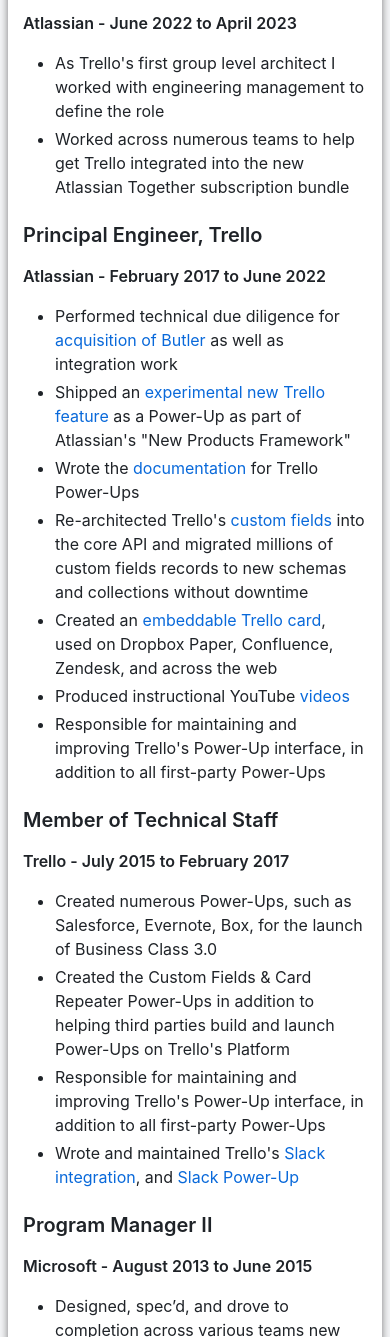
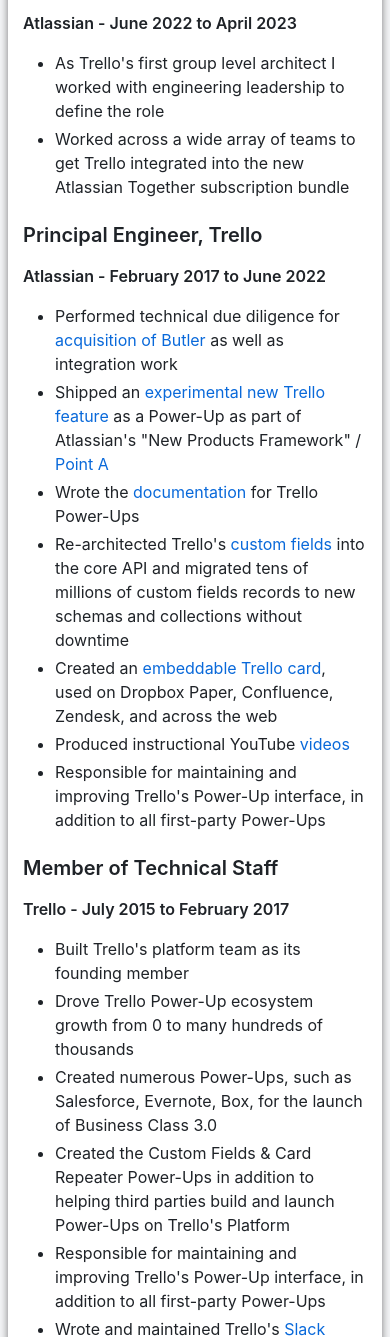
Before and after one commit to mpcowan/website, a website built with Parcel: page src/resume.html in a window 390 px wide. Shown: the part 440-1777 px from the top of the page. Built offline with nearby package versions, Linux system fonts and the light colour scheme.

Commit message:
Resume updates

```diff
--- a/src/resume.html
+++ b/src/resume.html
@@ -39,16 +39,16 @@
 <h3>Architect, Trello Enterprise &amp; Commerce</h3>
 <p><strong>Atlassian - June 2022 to April 2023</strong></p>
 <ul>
-<li>As Trello&#39;s first group level architect I worked with engineering management to define the role</li>
-<li>Worked across numerous teams to help get Trello integrated into the new Atlassian Together subscription bundle</li>
+<li>As Trello&#39;s first group level architect I worked with engineering leadership to define the role</li>
+<li>Worked across a wide array of teams to get Trello integrated into the new Atlassian Together subscription bundle</li>
 </ul>
 <h3>Principal Engineer, Trello</h3>
 <p><strong>Atlassian - February 2017 to June 2022</strong></p>
 <ul>
 <li>Performed technical due diligence for <a href="https://blog.trello.com/trello-acquires-butler">acquisition of Butler</a> as well as integration work</li>
-<li>Shipped an <a href="https://trello.com/power-ups/6048e897c73d032a983e2a7c/dashcards">experimental new Trello feature</a> as a Power-Up as part of Atlassian&#39;s &quot;New Products Framework&quot;</li>
+<li>Shipped an <a href="https://trello.com/power-ups/6048e897c73d032a983e2a7c/dashcards">experimental new Trello feature</a> as a Power-Up as part of Atlassian&#39;s &quot;New Products Framework&quot; / <a href="https://www.atlassian.com/point-a">Point A</a></li>
 <li>Wrote the <a href="https://developers.trello.com/reference#power-ups-intro">documentation</a> for Trello Power-Ups</li>
-<li>Re-architected Trello&#39;s <a href="https://blog.trello.com/trello-custom-fields-with-mobile-more-fields-api0">custom fields</a> into the core API and migrated millions of custom fields records to new schemas and collections without downtime</li>
+<li>Re-architected Trello&#39;s <a href="https://blog.trello.com/trello-custom-fields-with-mobile-more-fields-api0">custom fields</a> into the core API and migrated tens of millions of custom fields records to new schemas and collections without downtime</li>
 <li>Created an <a href="https://developers.trello.com/docs/cards">embeddable Trello card</a>, used on Dropbox Paper, Confluence, Zendesk, and across the web</li>
 <li>Produced instructional YouTube <a href="https://www.youtube.com/channel/UCXOGrsPzCmYJIpGUytP5ntw/videos">videos</a></li>
 <li>Responsible for maintaining and improving Trello&#39;s Power-Up interface, in addition to all first-party Power-Ups</li>
@@ -56,6 +56,8 @@
 <h3>Member of Technical Staff</h3>
 <p><strong>Trello - July 2015 to February 2017</strong></p>
 <ul>
+<li>Built Trello&#39;s platform team as its founding member</li>
+<li>Drove Trello Power-Up ecosystem growth from 0 to many hundreds of thousands</li>
 <li>Created numerous Power-Ups, such as Salesforce, Evernote, Box, for the launch of Business Class 3.0</li>
 <li>Created the Custom Fields &amp; Card Repeater Power-Ups in addition to helping third parties build and launch Power-Ups on Trello&#39;s Platform</li>
 <li>Responsible for maintaining and improving Trello&#39;s Power-Up interface, in addition to all first-party Power-Ups</li>
```
Also changed, not shown: src/resume.md (+6 -4 lines).
